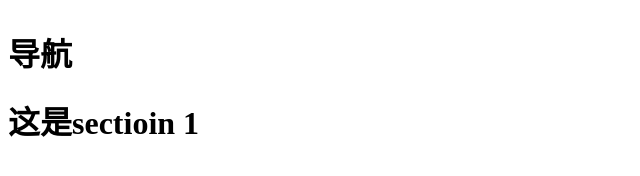
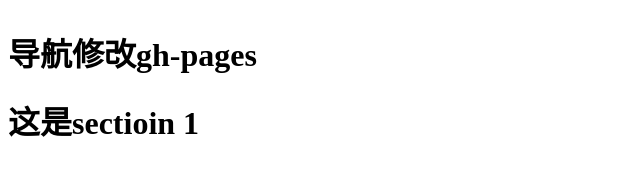
Before and after one commit to xiaokonggongzhu/28que, a plain HTML site: page src/index.html in a window 1280 px wide. Shown: the whole page, without its empty margins (0-640 px from the left). Drawn offline with Linux system fonts and the light colour scheme.

Commit message:
修改过

```diff
--- a/src/index.html
+++ b/src/index.html
@@ -7,7 +7,7 @@
 	</head>
 	<body>
 		<header>
-			<h1>导航</h1>
+			<h1>导航修改gh-pages</h1>
 		</header>
 		<div id="main">
 			<div class="section s1">
```
